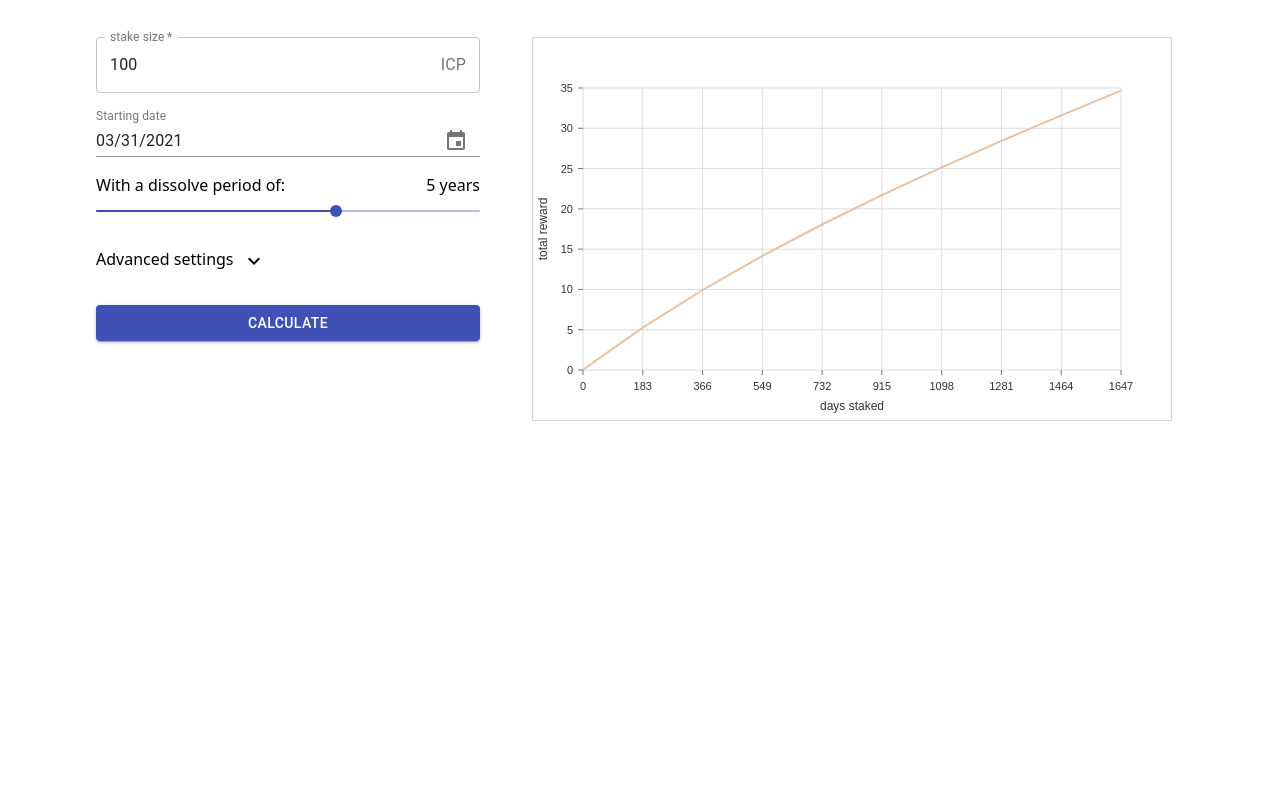
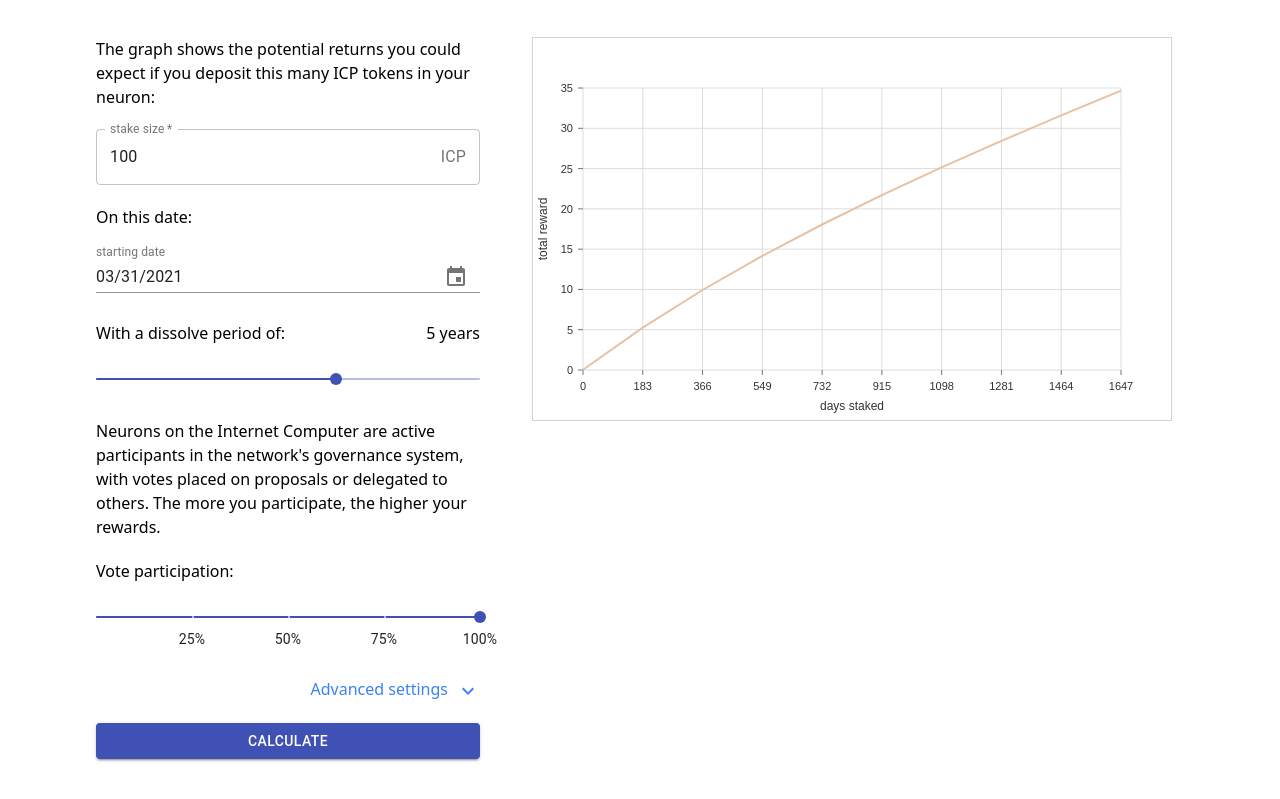
Before and after one commit to ocluf/stakingCalculator, a Gatsby site: page / in a window 1280 px wide. Shown: the part 247-1046 px from the top of the page. Before the commit the page ends 800 px from the top, so only its background shows below. Built offline with nearby package versions, Linux system fonts and the light colour scheme; Gatsby itself is replaced by a stand-in of ours.

Commit message:
advanced input fields

```diff
--- a/src/components/inputFields/InputFields.tsx
+++ b/src/components/inputFields/InputFields.tsx
@@ -6,7 +6,6 @@ import ExpandMore from "@material-ui/icons/ExpandMore"
 import ExpandLess from "@material-ui/icons/ExpandLess"
 import InputAdornment from "@material-ui/core/InputAdornment"
 import PercentageSlider from "./PercentageSlider"
-import AdvancedSettings from "./AdvancedSettings"
 
 const InputFields = (props: { calculate: (x: CalculatorParameters) => void }) => {
   // standard fields
@@ -42,8 +41,21 @@ const InputFields = (props: { calculate: (x: CalculatorParameters) => void }) =>
     })
   }
 
+  const votingPercMarks = [
+    { value: 25,  label: '25%' },
+    { value: 50,  label: '50%' },
+    { value: 75,  label: '75%' },
+    { value: 100, label: '100%'}
+  ]
+
   return (
-    <form className="flex flex-shrink-0 flex-col space-y-4 w-96 m-5">
+    <form className="flex flex-shrink-0 flex-col space-y-5 w-96 m-5">
+
+      {/* Simple options */}
+
+      {/* stake size */}
+      {/* <div className="">If you deposit this many ICP tokens in your neuron:</div> */}
+      <div className="">The graph shows the potential returns you could expect if you deposit this many ICP tokens in your neuron:</div>
       <TextField
         required={true}
         id="ICP_Amount"
@@ -58,6 +70,11 @@ const InputFields = (props: { calculate: (x: CalculatorParameters) => void }) =>
         onChange={e => setStake(e.target.value)}
         aria-labelledby="stake-size"
       ></TextField>
+
+      {/* starting date */}
+      <div>
+        <div className="">On this date:</div>
+        <div className="flex flex-shrink-0 flex-col">
           <MuiPickersUtilsProvider utils={DateFnsUtils}>
             <KeyboardDatePicker
               disableToolbar
@@ -65,7 +82,7 @@ const InputFields = (props: { calculate: (x: CalculatorParameters) => void }) =>
               format="MM/dd/yyyy"
               margin="normal"
               id="date-picker-inline"
-          label="Starting date"
+              label="starting date"
               value={selectedDate}
               onChange={handleDateChange}
               KeyboardButtonProps={{
@@ -73,35 +90,80 @@ const InputFields = (props: { calculate: (x: CalculatorParameters) => void }) =>
               }}
             />
           </MuiPickersUtilsProvider>
-      <PercentageSlider
-        title={"With a dissolve period of:"}
-        percentage={lockupPeriod}
-        setPerc={setPeriod}
-        postfix={lockupPeriod > 1 ? "years" : "year"}
+        </div>
+      </div>
+
+      {/* dissolve period */}
+      <div className="flex">
+        <span className="flex-1">With a dissolve period of:</span>
+        <span className="flex">{lockupPeriod} year{lockupPeriod!=1?"s":""}</span>
+      </div>
+      <div>
+        <Slider
+          id="lockup_period"
+          defaultValue={5}
+          min={0}
           max={8}
           step={0.1}
-        defaulValue={5}
+          value={lockupPeriod}
+          onChange={ (e, value) => setPeriod(value)}
+          aria-labelledby="lockup-period"
         />
-      <AdvancedSettings open={open} handleExpand={handleExpand}>
-        <PercentageSlider
-          title="percentage of votes participated in:"
+      </div>
+
+      <div className="">
+        Neurons on the Internet Computer are active participants in the network's governance system,
+        with votes placed on proposals or delegated to others. The more you participate, the higher your rewards.
+      </div>
+      <div>
+        Vote participation:
+      </div>
+      <div>
+        {/* <PercentageSlider
+          title="Vote participation:"
           percentage={votingPerc}
           setPerc={setVotingPerc}
           postfix="%"
           max={100}
           step={1}
+          marks={votingPercMarks}
           defaulValue={100}
-        />
-        <PercentageSlider
-          title="percentage of total supply staked:"
-          percentage={stakePerc}
-          setPerc={setStakePerc}
-          postfix="%"
-          defaulValue={90}
+        /> */}
+        <Slider
+          id="voting percentage"
+          defaultValue={75}
+          min={0}
           max={100}
           step={1}
+          value={votingPerc}
+          marks={votingPercMarks}
+          onChange={ (e, value) => setVotingPerc(value)}
+          aria-labelledby="voting-percentage"
         />
-        <div>for now assumed constant total supply:</div>
+      </div>
+
+      {/* Advanced options */}
+
+      <div className="flex justify-end w-full mb-4 text-blue-500 cursor-pointer" onClick={() => handleExpand()}>
+        Advanced settings
+        <div className="ml-2">{open ? <ExpandLess /> : <ExpandMore />}</div>
+      </div>
+
+      <Collapse in={open} timeout="auto" unmountOnExit>
+        <div className="flex flex-col w-full space-y-4">
+          <div className="text-sm mb-2">
+            These settings are for advanced users interested in exploring the effect of global network parameters.
+            They are not part of your neuron's settings.
+          </div>
+
+          {/* total ICP supply */}
+          <div>
+            <div>Total token supply:</div>
+            <div className="text-sm">
+              The global token supply is determined by the network as a whole, but you can explore the effect of changing
+              the total supply by adjusting this parameter.
+            </div>
+          </div>
           <TextField
             required={true}
             id="total supply"
@@ -116,18 +178,28 @@ const InputFields = (props: { calculate: (x: CalculatorParameters) => void }) =>
             onChange={e => setTotalSupply(e.target.value)}
             aria-labelledby="stake-size"
           ></TextField>
-      </AdvancedSettings>
-      {/**
-        <div className="flex flex-col space-y-3 pb-11">
-          <div className="flex justify-center text-xl font-light">You can earn a daily return of up to</div>
-          <div className="flex justify-center text-2xl">Some tokens</div>
+          <sup className="text-gray-400">* assumed constant total supply over time, for now</sup>
+
+          {/* % of total supply staked in neurons */}
+          <div className="flex flex-col">
+            <div>Percentage of total supply staked in neurons:</div>
+            <div className="text-sm">
+              Fewer participants mean higher rewards.
             </div>
+          </div>
+          <PercentageSlider
+            title="% of network tokens staked in neurons:"
+            percentage={stakePerc}
+            setPerc={setStakePerc}
+            postfix="%"
+            defaulValue={90}
+            max={100}
+            step={1}
+          />
 
-        <div className="">
-          Neurons on the Internet Computer are active participants in the network's governance system, with votes placed
-          on proposals or delegated to others. The more you participate, the higher your rewards.
         </div>
-        */}
+      </Collapse>
+
       <Button variant="contained" color="primary" onClick={handleCalculate}>
         Calculate
       </Button>
```
Lines whose indentation alone changed are shown as unchanged.
